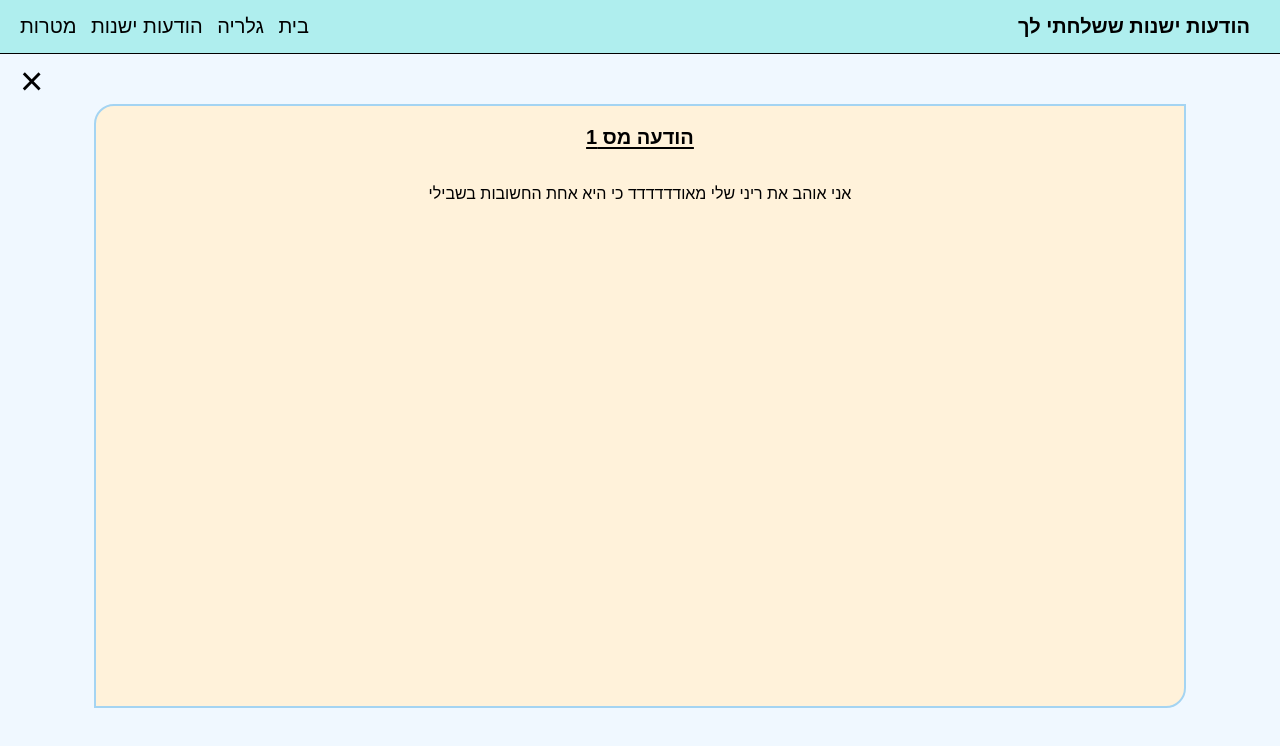
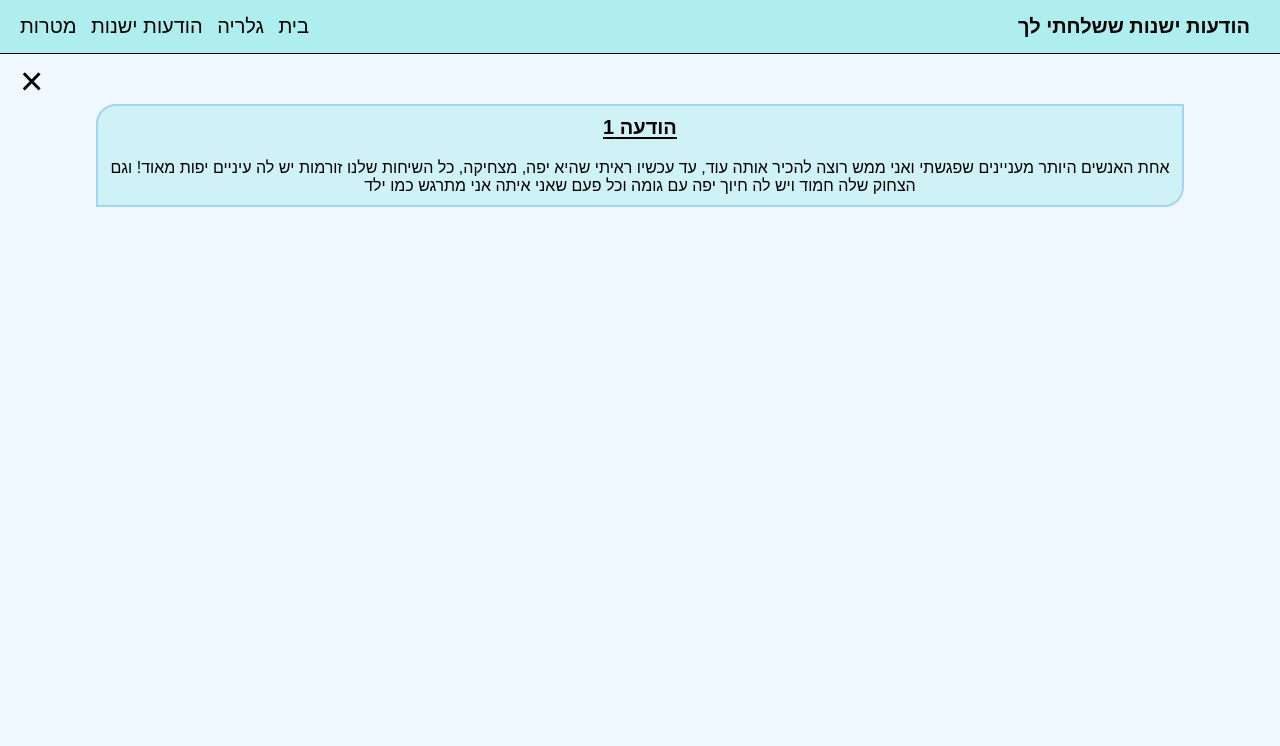
Before and after one commit to Hadad12a/Me-rini, a plain HTML site: page oldMessages.html in a window 1280 px wide. Both pictures are taken after a click on the element "הודעה מ'ס 1". Drawn offline with Linux system fonts and the light colour scheme.

Commit message:
Add files via upload

```diff
--- a/oldMessages.html
+++ b/oldMessages.html
@@ -41,27 +41,27 @@
          <div id="messageCon" class="messagesCon">
 
             <div class="message" onclick="openMessagePopup(1,
-            'אני אוהב את ריני שלי מאודדדדדד כי היא אחת החשובות בשבילי')">
+            'אחת האנשים היותר מעניינים שפגשתי ואני ממש רוצה להכיר אותה עוד, עד עכשיו ראיתי שהיא יפה, מצחיקה, כל השיחות שלנו זורמות יש לה עיניים יפות מאוד! וגם הצחוק שלה חמוד ויש לה חיוך יפה עם גומה וכל פעם שאני איתה אני מתרגש כמו ילד')">
                <p>הודעה מ'ס 1</p>
             </div>
 
             <div class="message" onclick="openMessagePopup(2,
-            'אני אוהב את ריני שלי מאודדדדדד כי היא אחת החשובות בשבילי')">
+            'אורין תראי אין לי יותר מידי מה להגיד לך חוץ מזה שאני אוהב אותך ואני תמיד רוצה להיות לידך וכל פעם שאת עצובה שמחה וגם שמשעמם לך אני רוצה לדעת כי את חשובה לי ואני שמח שאת משתפת אותי על איך שעובר לך היום וגם אני שמח שיש לי עם מי לשתף איך עבר לי היום ומהדייט הראשון קיוויתי שילך בינינו ואז בדייט השני הבנתי שאני מחבב אותך ++ ומאז אני לא מפסיק לחשוב עליך… תראי, את יפה מצחיקה מבינה אותי מקשיבה לי וכיף לי איתך את באמת כל מה שחיפשתי באישה ואני כל כך שמח שהכרתי אותך באמת!!!! וכל יום שאני פוגש אותך הוא יותר טוב מהשני וזה ששלחתי לך סרטון של אנשים רואים סרט ביחד בבית והקשבת לי ועשינו את זה בדייט אחרי מראה עד כמה שזה חשוב לך וכמה שאת מקשיבה לי ואני מאוד שמח שזה ככה ואני רוצה להיות איתך עוד ולדבר איתך כמה שרק אפשר גם אם לפעמים אין מה להגיד אני עדין רוצה לשמוע אותך והיום יום האהבה ואני קצת בבאסה שאני לא לידך רציתי להביא לך משהו אבל כנראה נדחה את זה ליום שלישי… ושתדעי שאני תמיד כאן בשבילך לא משנה מה תרצי ואם חסר לך משהו או כל דבר אחר אני כאן!!! ואני מאוד אוהב אותך❤️❤️')">
                <p>הודעה מ'ס 2</p>
             </div>
 
             <div class="message" onclick="openMessagePopup(3,
-            'אני אוהב את ריני שלי מאודדדדדד כי היא אחת החשובות בשבילי')">
+            'אני אוהב אותך ממשששש אני בחיים לא אהבתי ככה מישהי ואת באמת נכנסת לי לחיים ברגע הנכון וזה היה קצת מפתיע ואת באמת באמת חשובה לי!!! אני רוצה להיות לידיך עכשיו ולהסביר לך כמה שאני אוהב אותך')">
                <p>הודעה מ'ס 3</p>
             </div>
 
             <div class="message" onclick="openMessagePopup(4,
-            'אני אוהב את ריני שלי מאודדדדדד כי היא אחת החשובות בשבילי')">
+            'אני מתגעגע ואני רוצה להיות איתך ושאני חושב על זה אני ממש רוצה לעשות איתך איזה טיול או משהו אבל אל תדאגי זה יקרה מתישהו ואני גם תמיד אומר לעצמי שיש לי מזל שהכרתי אותך כי אין לי מושג מה הייתי עושה אם לא היה לי אותך כי יש לי למה לצפות שאני חוזר לבית וגם יש לי עם מי לדבר כי לפני זה לא היה לי עם מי לדבר באמת ואני עכשיו הולך לישון אז לילה טוב ותעדכני אותי מתי שאת הולכת לישון למרות שאני יהיה רדום ואני אוהב אותך אורין את ממש חשובה לי❤️🐧')">
                <p>הודעה מ'ס 4</p>
             </div>
 
             <div class="message" onclick="openMessagePopup(5,
-            'אני אוהב את ריני שלי מאודדדדדד כי היא אחת החשובות בשבילי')">
+            'אורין אני באמת נזכר בשיחות הראשונות שלנו ומאז הבנתי שאת ממש מיוחדת ושאני רוצה אותך ולא היה לי אכפת המרחק ומאז שראיתי אותך ודיברתי איתך על הספסל המסריח הזה בביג (שהיה אחד הכיפים) אמרתי לעצמי שאני יעשה הכל בשביל שהקשר הזה יהיה ואני רואה שזה היה החלטה שווה ואני שמח שאת איתי כיף לי איתך ולא מזמן גם אפילו התאהבתי 🤏🏿 ובאמת שיש בך את כל מה שחיפשתי באישה ואני אוהב אותך!!!! ואל תחשבי לשנייה אחרת בגלל זה אני חופר לך ואני אשמח שתגידי לי כל מה שיושב לך ככה שאני יוכל לעזור לך שיהיה לך הכי טוב ואני עכשיו קצת עייף אז לילה טוב אורין❤️❤️❤️ שיהיה לך לילה מטורףףףף ואני מדמיין שאת לידי זה עושה לי קצת טוב ושתדעי שהיום כל פעם שאני פותח את הטלפון אני בוהה במסך כמו חמור עליך אז לילה טוב שיהיה לך שביט❤️')">
                <p>הודעה מ'ס 5</p>
             </div>
 
--- a/scripts/oldMessages.js
+++ b/scripts/oldMessages.js
@@ -2,7 +2,7 @@ function openMessagePopup(messageNum, messageText){
    document.getElementById('messageCon').style.display = 'none';
    document.getElementById('messagesPopup').style.display = 'flex';
 
-   document.getElementById('titlePopup').innerText = 'הודעה מס ' + messageNum;
+   document.getElementById('titlePopup').innerText = 'הודעה ' + messageNum;
    document.getElementById('textMssagePopup').innerText = messageText;
 }
 
--- a/styles/oldMessages.css
+++ b/styles/oldMessages.css
@@ -19,7 +19,7 @@ body{
    height: 120px;
    border-radius: 15px 0px 15px 0px;
    cursor: pointer;
-   border: 2px solid rgba(175,238,238);
+   border: 1px solid black;
 }
 .message {
    display: flex;
@@ -31,19 +31,22 @@ body{
    display: none;
    justify-content: flex-start;
    flex-direction: column;
-
 }
-
+.messagesPopup p{
+   margin: 10px;
+}
 .messageBox{
    display: flex;
    justify-content: flex-start;
    flex-direction: column;
    width: 85vw;
-   height: 75vh;
+   height: 100%;
    margin-top: 50px;
-   background-color: rgb(255, 242, 218);
+   background-color: rgba(175, 238, 238, 0.5);
    border-radius: 20px 0px 20px 0px;
    border: 2px solid #a4d4f2;
+   box-sizing: border-box;
+   margin-bottom: 20px;
 }
 
 .close{
```
Also changed, not shown: gallery.html (+11 -11 lines), index.html (+3 -1 lines), styles/index.css (+14 -0 lines).
